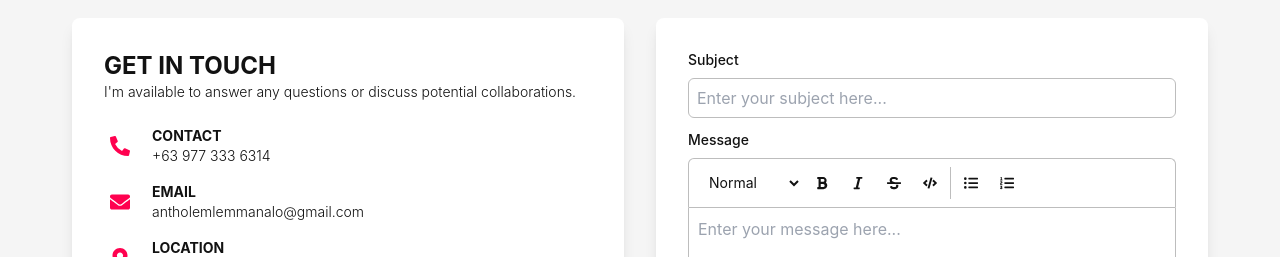
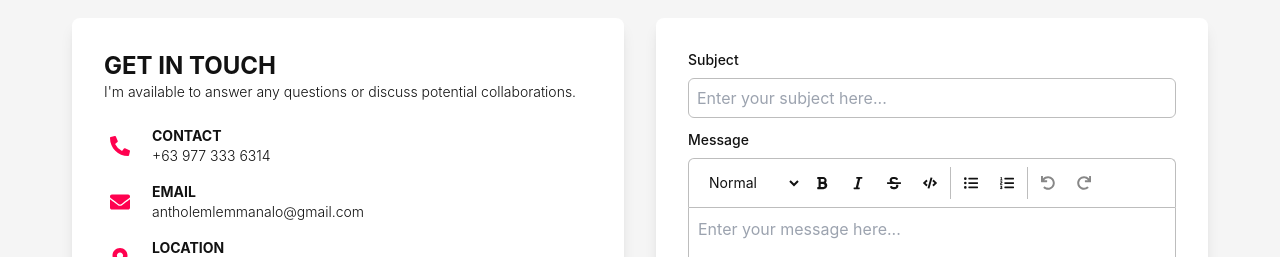
Before and after one commit to Antholem/web-portfolio, a React (Create React App) app in the folder portfolio/client/: page / in a window 1280 px wide. Shown: the part 2676-2933 px from the top of the page. Built offline with nearby package versions, Linux system fonts and the light colour scheme.

Commit message:
Redo and Undo for text editor

```diff
--- a/portfolio/client/src/components/TextEditor.js
+++ b/portfolio/client/src/components/TextEditor.js
@@ -1,8 +1,8 @@
 import React from "react";
 import * as Icon from "react-icons/fa";
 import { Divider, IconButton, Select } from "./";
+import { useThemeStore } from "../store/themeStore";
 import { EditorContent, useEditor } from "@tiptap/react";
-import { useThemeStore } from "../store/themeStore";
 import { StarterKit } from "@tiptap/starter-kit";
 import { Placeholder } from "@tiptap/extension-placeholder";
 import { BulletList } from "@tiptap/extension-bullet-list";
@@ -63,6 +63,16 @@ const TextEditor = ({ placeholder, value, onChange }) => {
   const toggleOrderedList = (event) => {
     event.preventDefault();
     editor.chain().focus().toggleOrderedList().run();
+  };
+
+  const toggleRedo = (event) => {
+    event.preventDefault();
+    editor.chain().focus().redo().run();
+  };
+
+  const toggleUndo = (event) => {
+    event.preventDefault();
+    editor.chain().focus().undo().run();
   };
 
   const handleStyleChange = (event) => {
@@ -176,6 +186,23 @@ const TextEditor = ({ placeholder, value, onChange }) => {
           variant="text"
           size="xs"
         />
+        <Divider direction="vertical" />
+        <IconButton
+          onClick={toggleUndo}
+          aria-label="Undo"
+          icon={<Icon.FaUndo />}
+          variant="text"
+          size="xs"
+          isDisabled={!editor.can().undo()}
+        />
+        <IconButton
+          onClick={toggleRedo}
+          aria-label="Redo"
+          icon={<Icon.FaRedo />}
+          variant="text"
+          size="xs"
+          isDisabled={!editor.can().redo()}
+        />
       </div>
       <EditorContent
         editor={editor}
```
